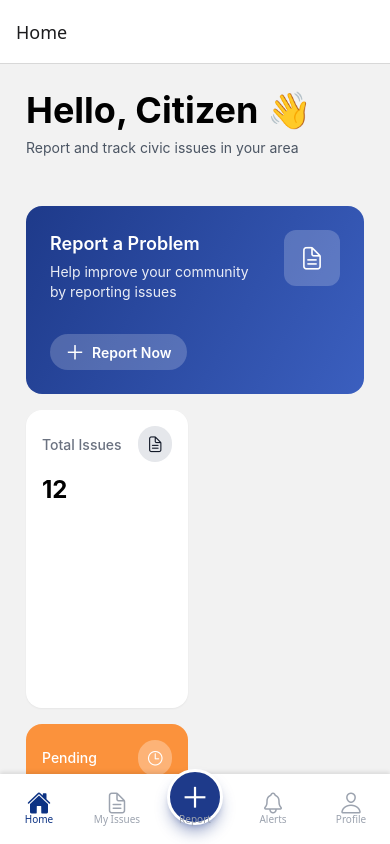
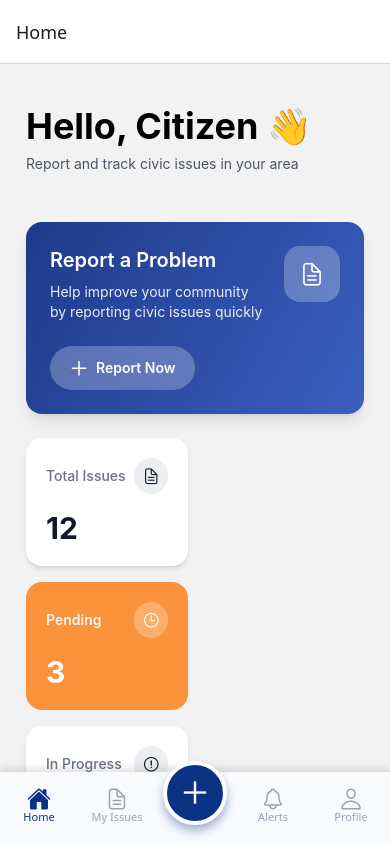
Before and after one commit to Saleem-bazhil/Civil_Resolve_frontend, a React Native app: screen /MainTabs in a window 390 px wide. Built offline with nearby package versions, Linux system fonts and the light colour scheme.

Commit message:
polish the bottom bar

```diff
--- a/src/navigation/BottomTabs.tsx
+++ b/src/navigation/BottomTabs.tsx
@@ -1,10 +1,9 @@
 import React from "react";
-import { View, Text, Platform } from "react-native";
+import { View, Platform } from "react-native";
 import { createBottomTabNavigator } from "@react-navigation/bottom-tabs";
 import { Ionicons } from "@expo/vector-icons";
-import { useSafeAreaInsets } from "react-native-safe-area-context";
-import { ScreenContent } from "components/ScreenContent";
-import AntDesign from '@expo/vector-icons/AntDesign';
+import AntDesign from "@expo/vector-icons/AntDesign";
+
 import {
   HomeScreen,
   IssuesScreen,
@@ -12,44 +11,50 @@ import {
   ProfileScreen,
 } from "../imports/Imports";
 
+import { ScreenContent } from "@/components/ScreenContent";// IMPORTANT: real screen
+
 const Tab = createBottomTabNavigator();
 
 export default function BottomTabs() {
-  const insets = useSafeAreaInsets();
-  const PRIMARY_COLOR = " hsl(221 83% 28%)"
+  const PRIMARY_COLOR = "hsl(221, 83%, 28%)"; // FIXED
 
   return (
     <Tab.Navigator
       screenOptions={{
         headerShown: true,
         tabBarShowLabel: true,
+
         tabBarStyle: {
           position: "absolute",
-          backgroundColor: "#ffffff",
-          height: Platform.OS === "ios" ? 85 : 70,
-          paddingBottom: Platform.OS === "ios" ? 25 : 10,
-          paddingTop: 10,
+          backgroundColor: "#f8fafc", // softer than pure white
+          height: Platform.OS === "ios" ? 88 : 72,
+          paddingBottom: Platform.OS === "ios" ? 24 : 10,
+          paddingTop: 8,
           borderTopWidth: 0,
-          elevation: 10,
+
+          // Premium elevation
+          elevation: 16,
           shadowColor: "#000",
-          shadowOffset: { width: 0, height: -2 },
-          shadowOpacity: 0.1,
-          shadowRadius: 4,
+          shadowOffset: { width: 0, height: -4 },
+          shadowOpacity: 0.12,
+          shadowRadius: 8,
         },
+
         tabBarLabelStyle: {
-          fontSize: 10,
+          fontSize: 11,
           fontWeight: "500",
-          marginTop: -5,
+          marginTop: -4,
         },
+
         tabBarActiveTintColor: PRIMARY_COLOR,
         tabBarInactiveTintColor: "#9ca3af",
       }}
     >
+      {/* Home */}
       <Tab.Screen
         name="Home"
         component={HomeScreen}
         options={{
-          tabBarLabel: "Home",
           tabBarIcon: ({ color, focused }) => (
             <Ionicons
               name={focused ? "home" : "home-outline"}
@@ -59,6 +64,8 @@ export default function BottomTabs() {
           ),
         }}
       />
+
+      {/* Issues */}
       <Tab.Screen
         name="Issues"
         component={IssuesScreen}
@@ -74,26 +81,37 @@ export default function BottomTabs() {
         }}
       />
 
+      {/* Center FAB */}
       <Tab.Screen
-        name="screen"
+        name="Report"
         component={ScreenContent}
         options={{
-          tabBarLabel: "Report",
-          tabBarIcon: ({ focused }) => (
-            <View className="absolute -top-5 items-center justify-center">
-              <View className="w-14 h-14 bg-blue-900 rounded-full items-center justify-center shadow-lg shadow-blue-900/40 border-[3px] border-white">
-                <AntDesign name="plus" size={26} color="white" />
+          tabBarLabel: "",
+          tabBarIcon: () => (
+            <View className="absolute -top-6 items-center justify-center">
+              <View
+                className="w-16 h-16 rounded-full items-center justify-center border-[4px] border-white"
+                style={{
+                  backgroundColor: PRIMARY_COLOR,
+                  shadowColor: PRIMARY_COLOR,
+                  shadowOffset: { width: 0, height: 6 },
+                  shadowOpacity: 0.35,
+                  shadowRadius: 10,
+                  elevation: 20,
+                }}
+              >
+                <AntDesign name="plus" size={28} color="white" />
               </View>
             </View>
           ),
         }}
       />
 
+      {/* Alerts */}
       <Tab.Screen
         name="Alerts"
         component={AlertScreen}
         options={{
-          tabBarLabel: "Alerts",
           tabBarIcon: ({ color, focused }) => (
             <Ionicons
               name={focused ? "notifications" : "notifications-outline"}
@@ -104,11 +122,11 @@ export default function BottomTabs() {
         }}
       />
 
+      {/* Profile */}
       <Tab.Screen
         name="Profile"
         component={ProfileScreen}
         options={{
-          tabBarLabel: "Profile",
           tabBarIcon: ({ color, focused }) => (
             <Ionicons
               name={focused ? "person" : "person-outline"}
--- a/src/screenComponents/HomeScreenComponents/IssueCard.tsx
+++ b/src/screenComponents/HomeScreenComponents/IssueCard.tsx
@@ -4,49 +4,81 @@ import { Ionicons } from "@expo/vector-icons";
 
 const IssueCard = () => {
   return (
-        <View className="flex-row flex-wrap gap-4 mt-4">
+    <View className="flex-row flex-wrap gap-4 mt-6">
       {/* Total Issues */}
-            <View className="w-[48%] h-[60%] bg-white rounded-2xl p-4 shadow-sm">
+      <View className="w-[48%] bg-white rounded-2xl p-5 shadow-md">
         <View className="flex-row justify-between items-center">
-                    <Text className="text-gray-500 font-medium">Total Issues</Text>
-                    <View className="bg-gray-200 rounded-full p-2">
-                        <Ionicons name="document-text-outline" size={18} color="#111827" />
+          <Text className="text-gray-500 text-sm font-medium">
+            Total Issues
+          </Text>
+          <View className="bg-gray-200/70 rounded-full p-2">
+            <Ionicons
+              name="document-text-outline"
+              size={18}
+              color="#111827"
+            />
           </View>
         </View>
-                <Text className="text-2xl font-bold mt-3">12</Text>
+        <Text className="text-3xl font-bold mt-4 text-gray-900">
+          12
+        </Text>
       </View>
 
       {/* Pending */}
-            <View className="w-[48%] h-[60%] bg-orange-400 rounded-2xl p-4">
+      <View className="w-[48%] bg-orange-400 rounded-2xl p-5">
         <View className="flex-row justify-between items-center">
-                    <Text className="text-white font-medium">Pending</Text>
-                    <View className="bg-white/30 rounded-full p-2">
-                        <Ionicons name="time-outline" size={18} color="white" />
+          <Text className="text-white/90 text-sm font-semibold">
+            Pending
+          </Text>
+          <View className="bg-white/25 rounded-full p-2">
+            <Ionicons
+              name="time-outline"
+              size={18}
+              color="white"
+            />
           </View>
         </View>
-                <Text className="text-2xl font-bold text-white mt-3">3</Text>
+        <Text className="text-3xl font-bold text-white mt-4">
+          3
+        </Text>
       </View>
 
       {/* In Progress */}
-            <View className="w-[48%] h-[60%] bg-white rounded-2xl p-4 shadow-sm">
+      <View className="w-[48%] bg-white rounded-2xl p-5 shadow-md">
         <View className="flex-row justify-between items-center">
-                    <Text className="text-gray-500 font-medium">In Progress</Text>
-                    <View className="bg-gray-200 rounded-full p-2">
-                        <Ionicons name="alert-circle-outline" size={18} color="#111827" />
+          <Text className="text-gray-500 text-sm font-medium">
+            In Progress
+          </Text>
+          <View className="bg-gray-200/70 rounded-full p-2">
+            <Ionicons
+              name="alert-circle-outline"
+              size={18}
+              color="#111827"
+            />
           </View>
         </View>
-                <Text className="text-2xl font-bold mt-3">5</Text>
+        <Text className="text-3xl font-bold mt-4 text-gray-900">
+          5
+        </Text>
       </View>
 
       {/* Resolved */}
-            <View className="w-[48%] h-[60%] bg-green-500 rounded-2xl p-4">
+      <View className="w-[48%] bg-green-500 rounded-2xl p-5">
         <View className="flex-row justify-between items-center">
-                    <Text className="text-white font-medium">Resolved</Text>
-                    <View className="bg-white/30 rounded-full p-2">
-                        <Ionicons name="checkmark-circle-outline" size={18} color="white" />
+          <Text className="text-white/90 text-sm font-semibold">
+            Resolved
+          </Text>
+          <View className="bg-white/25 rounded-full p-2">
+            <Ionicons
+              name="checkmark-circle-outline"
+              size={18}
+              color="white"
+            />
           </View>
         </View>
-                <Text className="text-2xl font-bold text-white mt-3">4</Text>
+        <Text className="text-3xl font-bold text-white mt-4">
+          4
+        </Text>
       </View>
     </View>
   );
--- a/src/screenComponents/HomeScreenComponents/ReportCard.tsx
+++ b/src/screenComponents/HomeScreenComponents/ReportCard.tsx
@@ -1,33 +1,34 @@
-import { View, Text, ScrollView, Pressable } from "react-native";
+import { View, Text, Pressable } from "react-native";
 import React from "react";
 import { LinearGradient } from "expo-linear-gradient";
 import AntDesign from "@expo/vector-icons/AntDesign";
 import { Ionicons } from "@expo/vector-icons";
+import { useNavigation } from "@react-navigation/native";
 
-const ReportCard = ({ navigation }: any) => {
+const ReportCard = () => {
+  const navigation = useNavigation<any>();
+
   return (
-        <View className="mt-6 rounded-2xl overflow-hidden">
+    <View className="mt-8 rounded-2xl overflow-hidden shadow-lg">
       <LinearGradient
         colors={["#1E3A8A", "#3B5FBF"]}
         start={{ x: 0, y: 0 }}
         end={{ x: 1, y: 1 }}
         className="p-6"
       >
-                {/* Top Row */}
-                <View className="flex-row justify-between items-start mb-4">
-                    {/* Text */}
+
+        <View className="flex-row justify-between items-start mb-6">
           <View className="flex-1 pr-4">
-                        <Text className="text-lg font-semibold mb-1 text-white">
+            <Text className="text-xl font-semibold text-white">
               Report a Problem
             </Text>
 
-                        <Text className="text-sm opacity-90 mb-4 text-white ">
-                            Help improve your community by reporting issues
+            <Text className="text-sm text-white/90 mt-2 leading-5">
+              Help improve your community by reporting civic issues quickly
             </Text>
           </View>
 
-                    {/* Icon */}
-                    <View className="bg-white/20 rounded-xl h-14 w-14 items-center justify-center">
+          <View className="bg-white/25 rounded-2xl h-14 w-14 items-center justify-center">
             <Ionicons
               name="document-text-outline"
               size={26}
@@ -36,19 +37,18 @@ const ReportCard = ({ navigation }: any) => {
           </View>
         </View>
 
-                {/* Button */}
         <Pressable
-                    onPress={() => navigation.navigate("Report")}
-                    className="flex-row items-center gap-2 self-start bg-white/20 px-4 py-2 rounded-full active:opacity-80"
+          onPress={() => navigation.navigate("Profile")}
+          className="flex-row items-center gap-2 self-start bg-white/25 px-5 py-3 rounded-full active:opacity-80"
         >
           <AntDesign name="plus" size={18} color="white" />
-                    <Text className="text-white font-semibold">
+          <Text className="text-white font-semibold text-sm">
             Report Now
           </Text>
         </Pressable>
       </LinearGradient>
     </View>
-    )
-}
+  );
+};
 
-export default ReportCard
+export default ReportCard;
--- a/src/screens/Home.tsx
+++ b/src/screens/Home.tsx
@@ -10,7 +10,7 @@ const Home = () => {
       contentContainerStyle={{ padding: 26 }}
     >
       {/* Header */}
-      <View className="mb-6">
+      <View className="my-4">
         <Text className="text-4xl font-bold text-black">
           Hello, Citizen 👋
         </Text>
```
Lines whose indentation alone changed are shown as unchanged.
